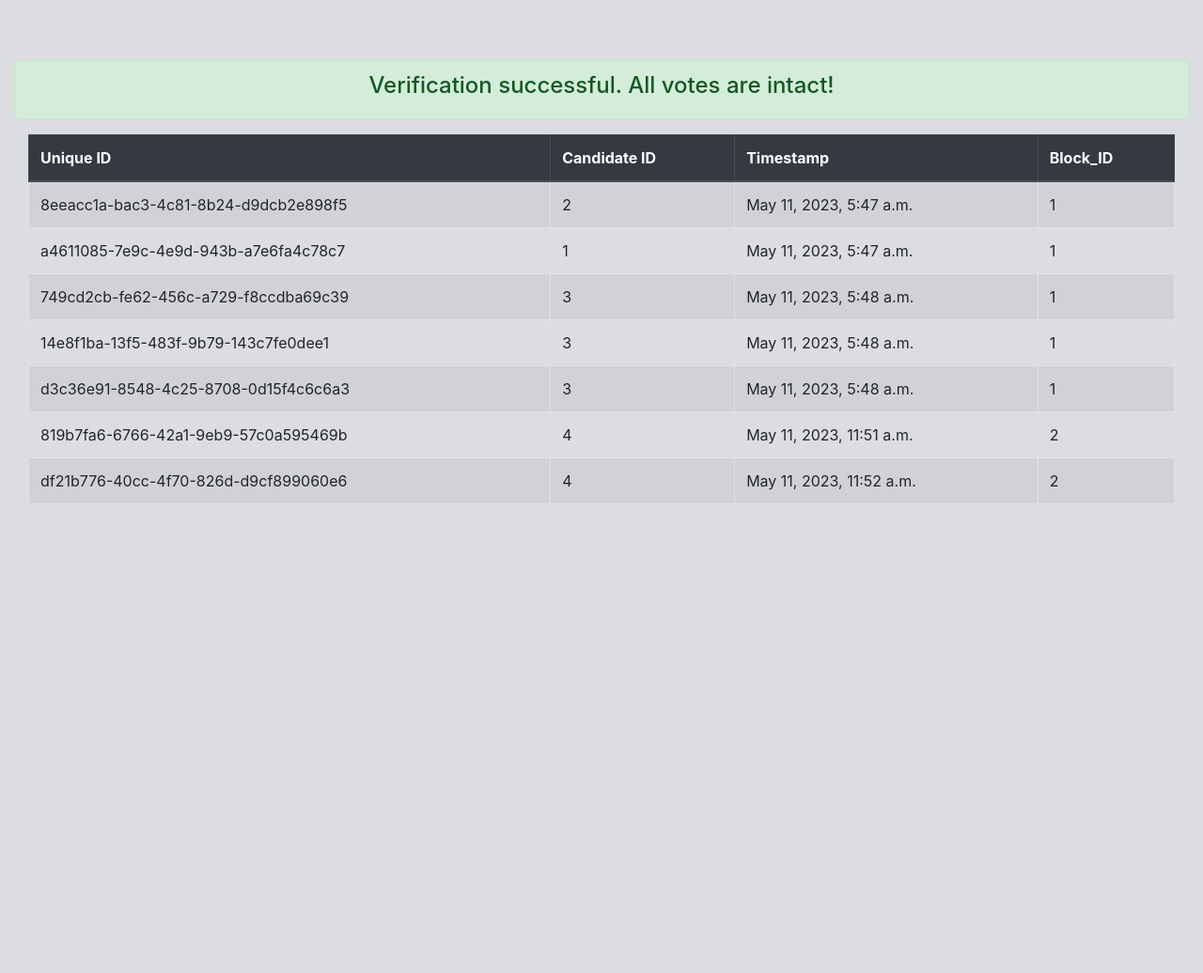
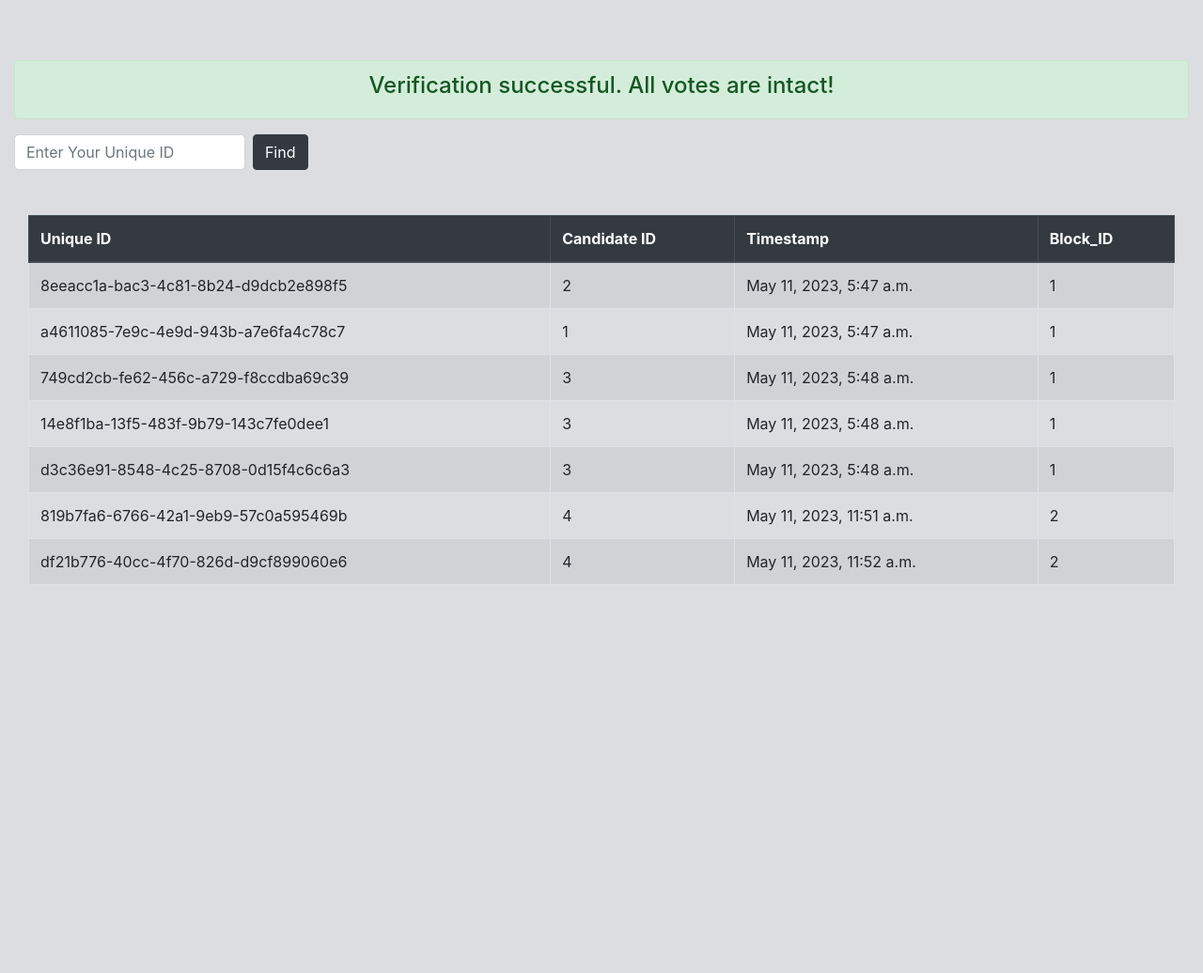
Before and after one commit to akkupy/Z-Vote, a Django app: page /verify in a window 1280 px wide. Shown: the part 70-1106 px from the top of the page at 94% size. Before the commit the page ends 592 px from the top, so only its background shows below. Run offline with Django 3.2, Linux system fonts and the light colour scheme; data comes from the database, SQL or seed files in the repository; both versions use the stored data as it was after the commit; some libraries are stand-ins or nearby versions.

Commit message:
Added searching UID

```diff
--- a/poll/templates/poll/verification.html
+++ b/poll/templates/poll/verification.html
@@ -8,6 +8,16 @@
         <div class="alert alert-success text-center">
             <h4 class="alert-header">{{verification}}</h4>
         </div>
+        <div class="w-25">
+            <form action="/verify" method="post">
+                {% csrf_token %}
+                <input type="submit" value="Find" class="btn btn-dark" style="float: right" />
+                <div style="overflow: hidden;padding-right: .5em; ">
+                <input type="text" class="form-control rounded" name="unique_id" placeholder="Enter Your Unique ID" style="width: 100%;" />
+                </div>
+
+            </form>
+        </div><br><br>
         <div class="container-fluid">
             <table class="table table-bordered table-striped">
                 <thead class="thead-dark">
--- a/poll/views.py
+++ b/poll/views.py
@@ -213,6 +213,25 @@ def verify(request):
 
         context = {'verification':verification, 'error':error, 'votes':votes}
         return render(request, 'poll/verification.html', context)
+    if request.method == 'POST':
+        unique_id = request.POST.get('unique_id')
+        try:
+            tampered_block_list = verifyVotes()
+            if tampered_block_list:
+                verification = 'Verification Failed. Following blocks have been tampered --> {}.\
+                The authority will resolve the issue'.format(tampered_block_list)
+                error = True
+            else:
+                verification = 'Verification successful. The Vote is intact!'
+                error = False
+                vote = models.Vote.objects.filter(id=unique_id)
+                vote = [retDate(x) for x in vote]
+        except:
+            vote = []
+            error = True
+            verification = 'Invalid Unique ID'
+        context = {'verification':verification, 'error':error, 'votes':vote}
+        return render(request, 'poll/verification.html', context)
 
 def result(request):
     if request.method == "GET":
```
Also changed, not shown: poll/templates/poll/votesuccess.html (+11 -0 lines), db.sqlite3.
